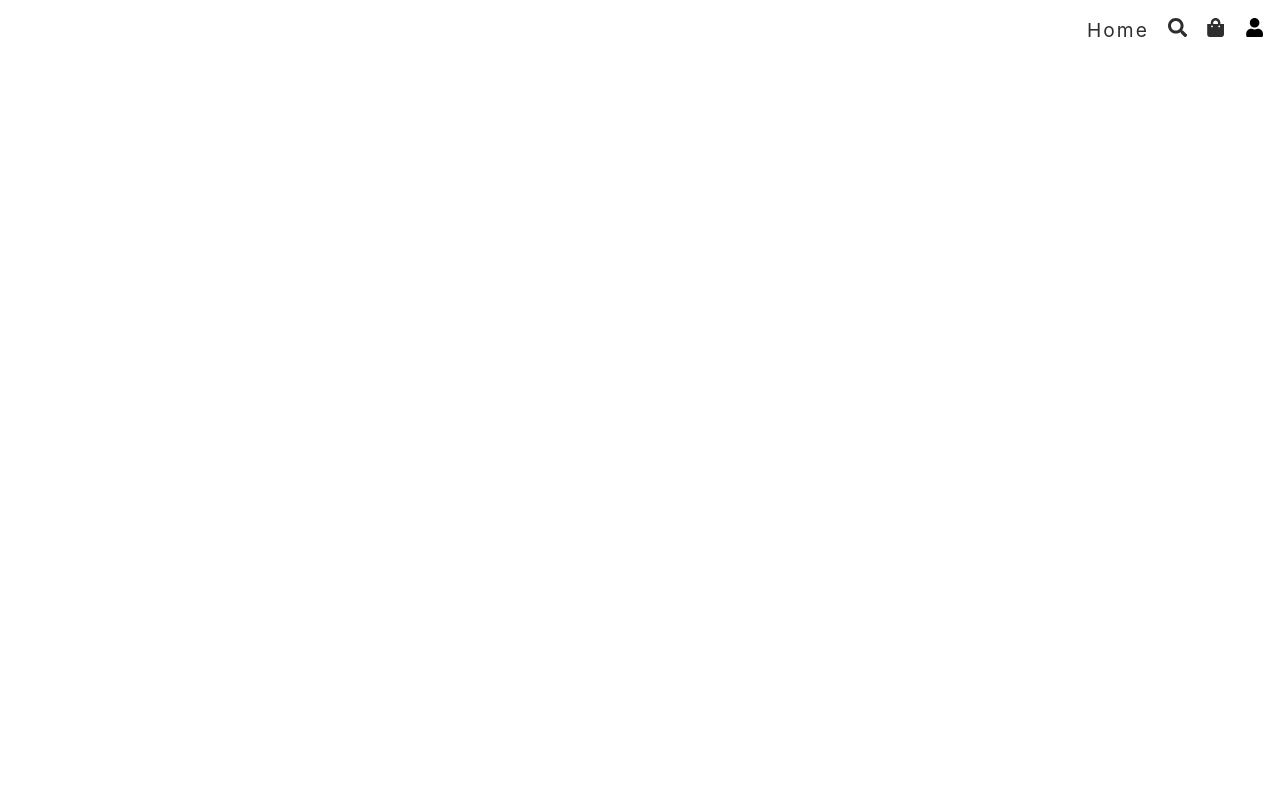
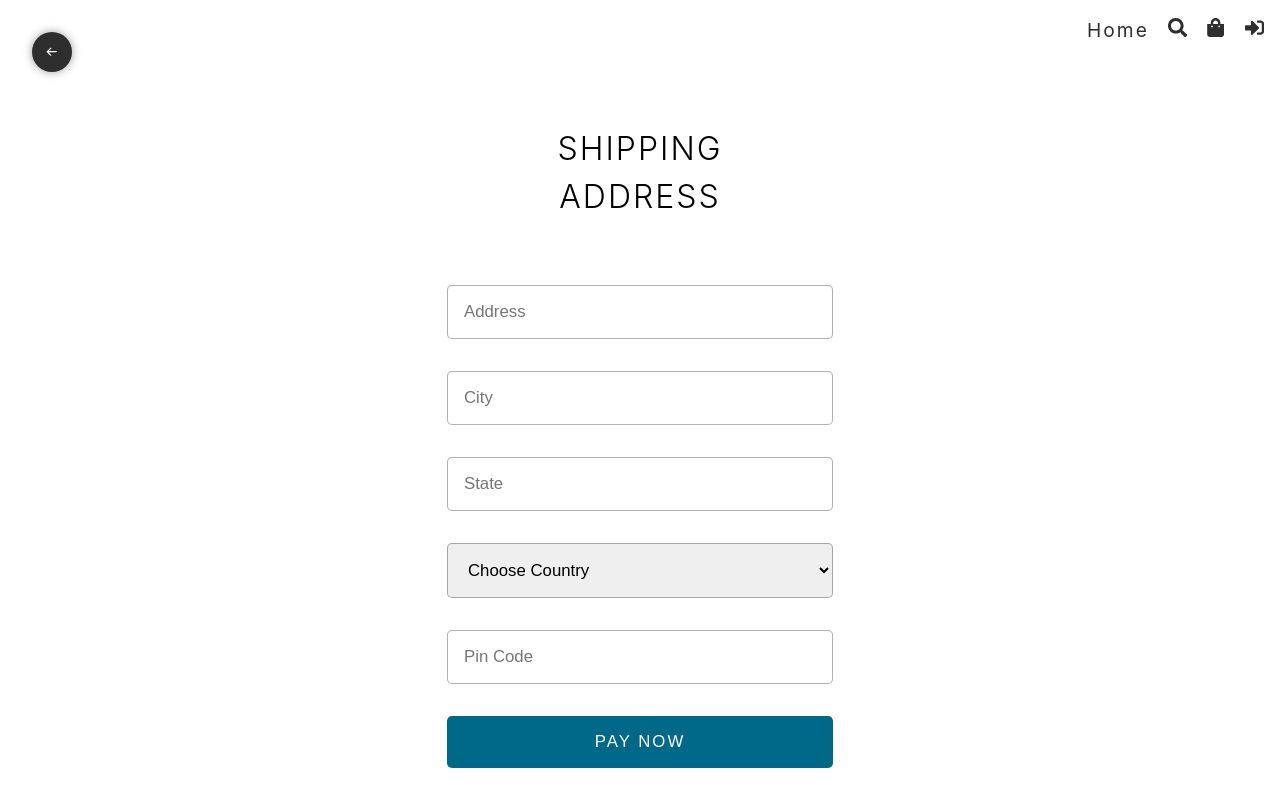
Before and after one commit to ValarMorghulis47/E-Commerce, a React (Vite) app in the folder Frontend/: page /shipping in a window 1280 px wide. Before the commit this address had no page. Built offline with nearby package versions, Linux system fonts and the light colour scheme.

Commit message:
login page UI and shipping page ui

```diff
--- a/Frontend/src/App.tsx
+++ b/Frontend/src/App.tsx
@@ -4,8 +4,10 @@
 import Loader from "./components/admin/Loader";
 
 const Home = lazy(() => import("./pages/home"));
+const Login = lazy(() => import("./pages/login"));
 const Search = lazy(() => import("./pages/search"));
 const Cart = lazy(() => import("./pages/cart"));
+const Shipping = lazy(() => import("./pages/shipping"));
 
 // Admin Routes
 const Dashboard = lazy(() => import("./pages/admin/dashboard"));
@@ -35,6 +37,15 @@
         <Route path="/" element={<Home />} />
         <Route path="/search" element={<Search />} />
         <Route path="/cart" element={<Cart />} />
+
+        {/* Logged Out User Routes */}
+        <Route path="/login" element={<Login />} />
+
+        {/* Logged In User Routes */}
+        <Route>
+          <Route path="/shipping" element={<Shipping />} />
+        </Route>
+
         {/* Admin Routes */}
         <Route
         // element={
--- a/Frontend/src/components/header.tsx
+++ b/Frontend/src/components/header.tsx
@@ -9,8 +9,8 @@
 import { Link } from "react-router-dom";
 
 const user = {
-  _id: "123",
-  role: "admin",
+  _id: "",
+  role: "",
 };
 
 const Header = () => {
--- /dev/null
+++ b/Frontend/src/pages/login.tsx
@@ -0,0 +1,43 @@
+import { useState } from "react";
+import { FcGoogle } from "react-icons/fc";
+
+const Login = () => {
+  const [gender, setGender] = useState("");
+  const [date, setDate] = useState("");
+  const loginHandler = () => {};
+
+  return (
+    <div className="login">
+      <main>
+        <h1 className="heading">Login</h1>
+
+        <div>
+          <label>Gender</label>
+          <select value={gender} onChange={(e) => setGender(e.target.value)}>
+            <option value="">Select Gender</option>
+            <option value="male">Male</option>
+            <option value="female">Female</option>
+          </select>
+        </div>
+
+        <div>
+          <label>Date of birth</label>
+          <input
+            type="date"
+            value={date}
+            onChange={(e) => setDate(e.target.value)}
+          />
+        </div>
+
+        <div>
+          <p>Already Signed In Once</p>
+          <button onClick={loginHandler}>
+            <FcGoogle /> <span>Sign in with Google</span>
+          </button>
+        </div>
+      </main>
+    </div>
+  );
+};
+
+export default Login;
--- /dev/null
+++ b/Frontend/src/pages/shipping.tsx
@@ -0,0 +1,89 @@
+
+import { ChangeEvent, FormEvent, useState } from "react";
+import { BiArrowBack } from "react-icons/bi";
+import { useNavigate } from "react-router-dom";
+
+const Shipping = () => {
+
+  const navigate = useNavigate();
+
+  const [shippingInfo, setShippingInfo] = useState({
+    address: "",
+    city: "",
+    state: "",
+    country: "",
+    pinCode: "",
+  });
+
+  const changeHandler = (
+    e: ChangeEvent<HTMLInputElement | HTMLSelectElement>
+  ) => {
+    setShippingInfo((prev) => ({ ...prev, [e.target.name]: e.target.value }));
+  };
+
+  const submitHandler = async (e: FormEvent<HTMLFormElement>) => {
+    e.preventDefault();
+  };
+
+  return (
+    <div className="shipping">
+      <button className="back-btn" onClick={() => navigate("/cart")}>
+        <BiArrowBack />
+      </button>
+
+      <form onSubmit={submitHandler}>
+        <h1>Shipping Address</h1>
+
+        <input
+          required
+          type="text"
+          placeholder="Address"
+          name="address"
+          value={shippingInfo.address}
+          onChange={changeHandler}
+        />
+
+        <input
+          required
+          type="text"
+          placeholder="City"
+          name="city"
+          value={shippingInfo.city}
+          onChange={changeHandler}
+        />
+
+        <input
+          required
+          type="text"
+          placeholder="State"
+          name="state"
+          value={shippingInfo.state}
+          onChange={changeHandler}
+        />
+
+        <select
+          name="country"
+          required
+          value={shippingInfo.country}
+          onChange={changeHandler}
+        >
+          <option value="">Choose Country</option>
+          <option value="italy">Italy</option>
+        </select>
+
+        <input
+          required
+          type="number"
+          placeholder="Pin Code"
+          name="pinCode"
+          value={shippingInfo.pinCode}
+          onChange={changeHandler}
+        />
+
+        <button type="submit">Pay Now</button>
+      </form>
+    </div>
+  );
+};
+
+export default Shipping;
--- /dev/null
+++ b/Frontend/src/styles/_login.scss
@@ -0,0 +1,50 @@
+.login {
+    height: 90vh;
+    @include flex(column);
+
+    > main {
+      width: 100%;
+      height: 80%;
+      max-width: 400px;
+      padding: 2rem;
+      @include baseShadow;
+      @include flex(column, center, stretch);
+      > div {
+        width: 100%;
+        @include flex(column, flex-start, stretch, 0.2rem);
+        > input,
+        > select {
+          @include inputStyle;
+          border: 1px solid rgba(162, 162, 162, 0.53);
+          border-radius: 5px;
+          font-family: "Segoe UI", Tahoma, Geneva, Verdana, sans-serif;
+        }
+
+        > p {
+          text-align: center;
+          margin: 2rem;
+        }
+
+        button {
+          width: 70%;
+          margin: auto;
+          height: 3rem;
+          @include btn(unset, rgb(62, 125, 242), white);
+          @include flex;
+          border: 1px solid rgb(62, 125, 242);
+          border-radius: 5px;
+          font-size: 1.05rem;
+          > svg {
+            background-color: white;
+            width: 30%;
+            height: 100%;
+          }
+
+          > span {
+            width: 100%;
+            text-align: center;
+          }
+        }
+      }
+    }
+  }
--- /dev/null
+++ b/Frontend/src/styles/_shipping.scss
@@ -0,0 +1,58 @@
+.shipping {
+    @include flex;
+
+    .back-btn {
+      @include square(2.5rem);
+      background-color: $color2;
+      color: $color1;
+      @include flex;
+      position: fixed;
+      top: 2rem;
+      left: 2rem;
+      border-radius: 100%;
+      border: none;
+      outline: none;
+      cursor: pointer;
+      @include baseShadow;
+
+      svg {
+        transition: all 0.3s;
+      }
+
+      &:hover svg {
+        translate: -0.25rem;
+      }
+    }
+
+    > form {
+      max-width: 450px;
+      width: 100%;
+      @include flex(column, center, stretch, 2rem);
+      padding: 2rem;
+
+      > h1 {
+        @include heading(2px);
+        margin: 2rem;
+        text-align: center;
+      }
+      > input,
+      > select {
+        border: 1px solid rgba(31, 31, 31, 0.351);
+        padding: 1rem;
+        outline: none;
+        font-size: 1.05rem;
+        border-radius: 5px;
+      }
+
+      > button {
+        @include btn(1rem, $color3, $color1);
+        border-radius: 5px;
+        font-size: 1.05rem;
+        text-transform: uppercase;
+        letter-spacing: 2px;
+        &:hover {
+          opacity: 0.8;
+        }
+      }
+    }
+  }
--- a/Frontend/src/styles/admin-styles/_mixin.scss
+++ b/Frontend/src/styles/admin-styles/_mixin.scss
@@ -46,3 +46,12 @@
 @mixin baseShadow() {
   box-shadow: 0 0 10px rgba(0, 0, 0, 0.384);
 }
+
+@mixin btn($p: 0.5rem 1rem, $bg, $color) {
+  cursor: pointer;
+  border: none;
+  outline: none;
+  padding: $p;
+  background-color: $bg;
+  color: $color;
+}
--- a/Frontend/src/styles/app.scss
+++ b/Frontend/src/styles/app.scss
@@ -36,11 +36,19 @@
 @import "admin-styles/mixin";
 @import "_home";
 @import "_cart";
+@import "_shipping";
+@import "_login";
 @import "admin-styles/dashboard";
 @import "admin-styles/products";
 @import "admin-styles/chart";
 @import "admin-styles/dashboardapp";
 @import "admin-styles/mediaquery";
+
+.heading {
+  @include heading;
+  margin: 1rem 0;
+  text-align: center;
+}
 
 .header {
   @include flex(row, flex-end, stretch, 1.2rem);
```
